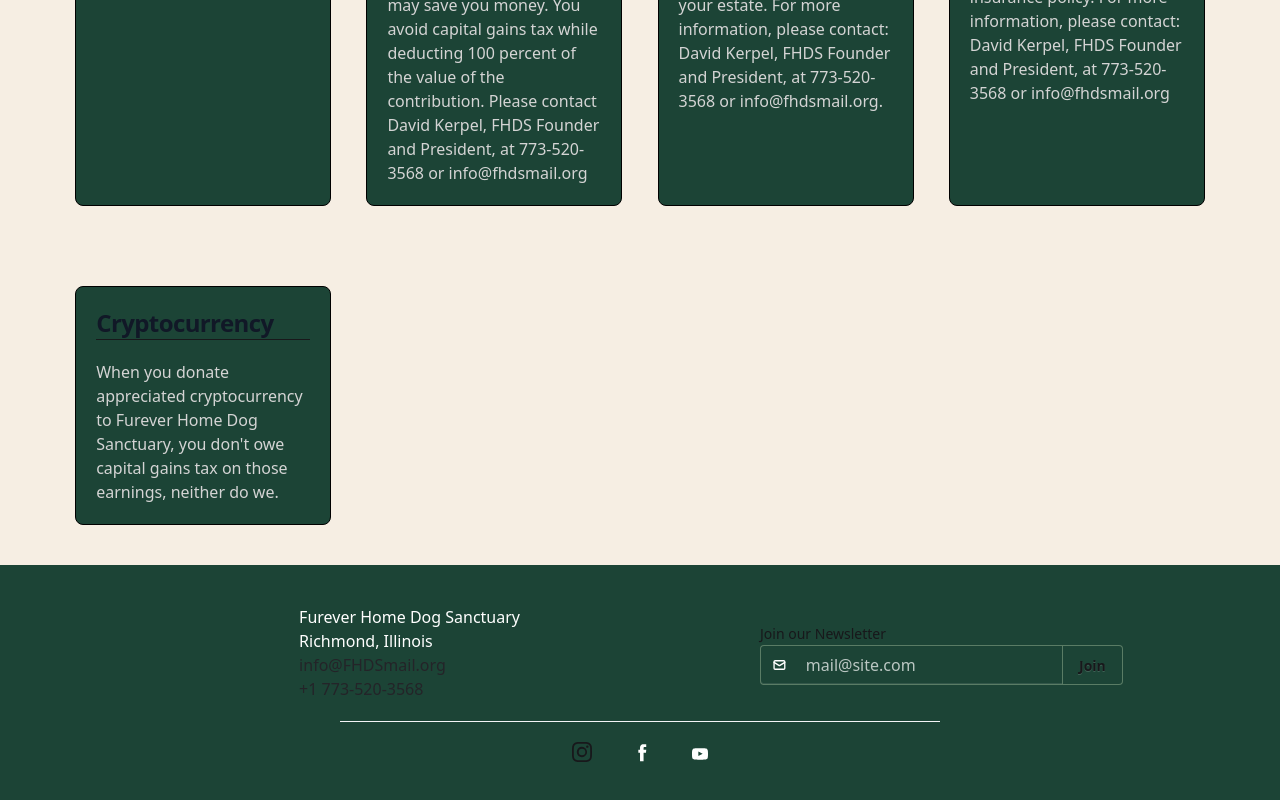
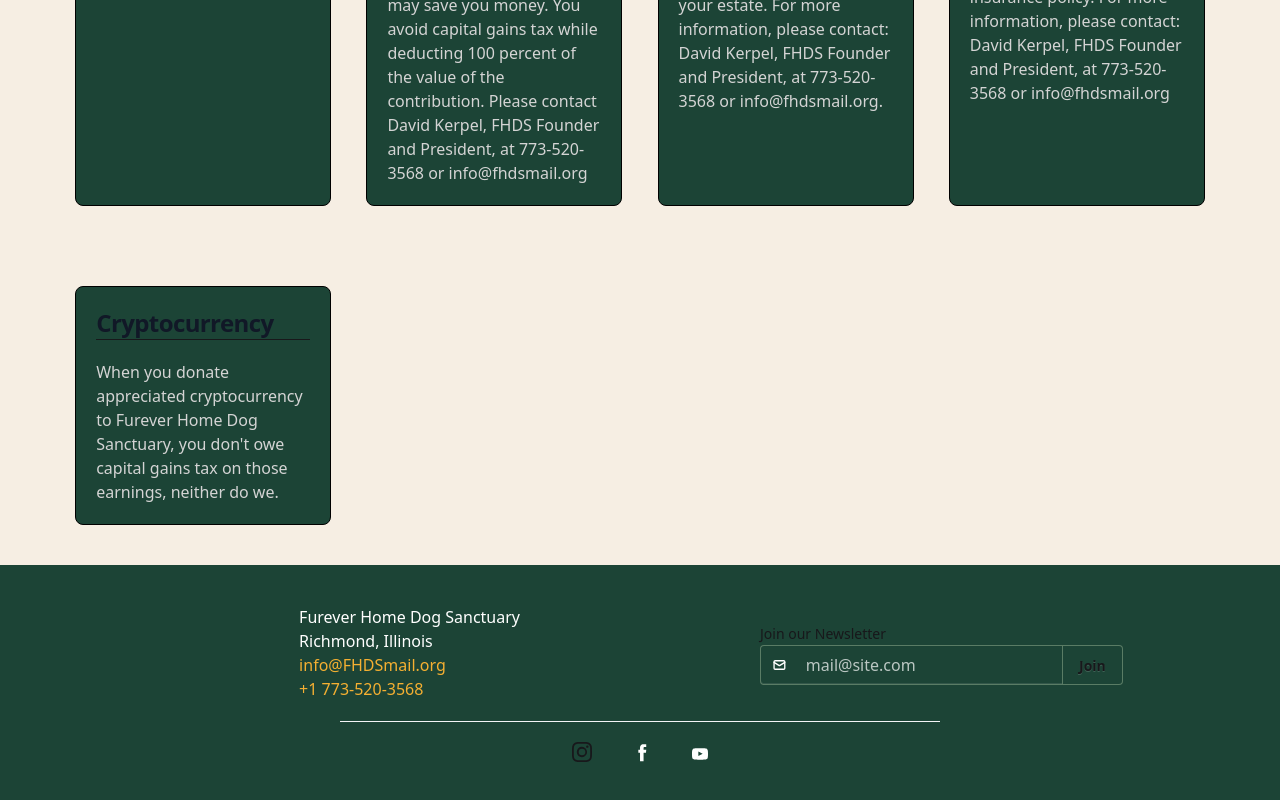
Before and after one commit to brandonk8325/FHDS, a React (Vite) app: page /ways-to-donate in a window 1280 px wide. Shown: the part 680-1480 px from the top of the page. Built offline with nearby package versions, Linux system fonts and the light colour scheme.

Commit message:
Fixed superfluous imports

```diff
--- a/src/Components/Footer.tsx
+++ b/src/Components/Footer.tsx
@@ -4,8 +4,6 @@
 Make email and phone number links
 */
 
-import { darkThemeToggleTheme } from "flowbite-react"
-import { DarkGreen, GoldText } from "../variables"
 
 function Footer(){
 
@@ -18,8 +16,8 @@
                             <div className="flex-row">
                                 <p className="text-white">Furever Home Dog Sanctuary</p>
                                 <p className="text-white">Richmond, Illinois</p>
-                                <p className={`${GoldText} brightness-150`}>info@FHDSmail.org</p>
-                                <p className={`${GoldText} brightness-150`}>+1 773-520-3568</p>
+                                <p className={`text-gold brightness-150`}>info@FHDSmail.org</p>
+                                <p className={`text-gold brightness-150`}>+1 773-520-3568</p>
                             </div>
                         </div>
                         <div className="w-150 flex justify-start">
@@ -28,13 +26,13 @@
                                 <div className="flex flex-row bg-* ">
                                     <div className="join border-0 shadow-0 h-10">
                                         <div>
-                                            <label className={`input validator join-item border-[#76947A]/70  shadow-0 ${DarkGreen}`}>
+                                            <label className={`input validator join-item border-[#76947A]/70  shadow-0 bg-darkgreen`}>
                                             <svg className="h-[1em] opacity-100 border-0 " xmlns="http://www.w3.org/2000/svg" viewBox="0 0 24 24"> <g strokeLinejoin="round" strokeLinecap="round" strokeWidth="2.5" fill="none" stroke="white"><rect width="20" height="16" x="2" y="4" rx="2"></rect><path d="m22 7-8.97 5.7a1.94 1.94 0 0 1-2.06 0L2 7"></path></g> </svg>
                                             <input type="email" className="placeholder-white/70 focus:outline-none focus:ring-0 focus:border-transparent" placeholder="mail@site.com" required />
                                             </label>
                                             <div className="validator-hint hidden ">Enter valid email address</div>
                                         </div>
-                                        <button className={`btn border-1 border-[#76947A]/70 focus:h-full  h-full join-item ${DarkGreen} border-0 shadow-none`}>Join</button>
+                                        <button className={`btn border-1 border-[#76947A]/70 focus:h-full  h-full join-item bg-darkgreen border-0 shadow-none`}>Join</button>
                                         </div>
                                 </div>
                             </form>
--- a/src/Components/about_card.tsx
+++ b/src/Components/about_card.tsx
@@ -1,10 +1,7 @@
-
-import { Card } from "flowbite-react";
-import { DarkGreen } from "../variables";
 
 export function AboutCard({name = "Name", descriptor = "descriptor", image = "../static/dog.jpg", company = ""}) {
   return (
-    <div className= {`max-w-3xs border-1 border-black rounded-lg ${DarkGreen}`}>
+    <div className= {`max-w-3xs border-1 border-black rounded-lg bg-darkgreen`}>
         <img className="rounded-t-lg w-3xs" src={image} alt="" />
       <div className="p-5">
           <h5 className="mb-2 text-2xl font-bold tracking-tight text-white">{name}</h5>
--- a/src/Components/committee_table.tsx
+++ b/src/Components/committee_table.tsx
@@ -1,4 +1,4 @@
-import { Table, TableBody, TableCell, TableHead, TableHeadCell, TableRow } from "flowbite-react";
+import { Table, TableBody, TableCell, TableRow } from "flowbite-react";
 export function ComTable(){
     return(
     <>
--- a/src/Components/events_card.tsx
+++ b/src/Components/events_card.tsx
@@ -1,7 +1,5 @@
 
-import { Card } from "flowbite-react";
-
-export function EventCard({title = "title", description = "description", image = "../static/dog.jpg", link = ""}) {
+export function EventCard({title = "title", description = "description", }) {
   return (
     <div className= {`max-w-3xs border-1 border-black rounded-lg bg-darkgreen`}>
         <div className="p-5">
--- a/src/Components/scroll_to_top.tsx
+++ b/src/Components/scroll_to_top.tsx
@@ -1,12 +1,6 @@
 import { useEffect } from "react";
 import { useLocation } from "react-router-dom";
-import { navHeight, navSpacing, nHeight } from "../variables";
 
-function tailwindHeightToPx(className = "") {
-  const num = parseInt(className.replace("h-", ""), 10); // 20
-  const remSize = parseFloat(getComputedStyle(document.documentElement).fontSize); // usually 16
-  return num * remSize * 0.25; // tailwind's scale: 1 = 0.25rem
-}
 
 function ScrollToTop() {
   const { pathname } = useLocation();
--- a/src/path/about.tsx
+++ b/src/path/about.tsx
@@ -3,8 +3,7 @@
 import { ComTable } from "../Components/committee_table"
 import Navbar from "../Components/Navbar"
 import Timeline from "../Components/timeline"
-import { Beige, navSpacing } from "../variables"
-import { Table, TableBody, TableCell, TableHead, TableHeadCell, TableRow } from "flowbite-react";
+import { Table, TableBody, TableCell, TableRow } from "flowbite-react";
 
 
 function About(){
--- a/src/path/contact.tsx
+++ b/src/path/contact.tsx
@@ -1,9 +1,6 @@
-import { Button, Textarea } from "flowbite-react";
 import { EmailForm } from "../Components/email_form";
 import { PhoneForm } from "../Components/phone_form";
 import Navbar from "../Components/Navbar";
-import { ButtonClr, DarkGreen, GoldText, navSpacing, } from "../variables";
-
 function Contact(){
     return(
         <>
@@ -12,7 +9,7 @@
                 <Navbar/>
             </div>
                 <form className={`pt-nav-height flex flex-col justify-evenly text-black`}>
-                    <div className={`${DarkGreen} px-15 py-8 rounded-4xl w-fit`}>
+                    <div className={`bg-darkgreen px-15 py-8 rounded-4xl w-fit`}>
                         <h1 className="text-3xl pb-2 text-white">Contact Us</h1>
                         <div >
                             <fieldset className="fieldset">
--- a/src/path/donate.tsx
+++ b/src/path/donate.tsx
@@ -1,6 +1,5 @@
 import { Link } from "react-router-dom"
 import Navbar from "../Components/Navbar"
-import { DarkGreen, navSpacing } from "../variables"
 
 function Donate(){
     return(
--- a/src/path/events.tsx
+++ b/src/path/events.tsx
@@ -1,7 +1,4 @@
-import { BlankCard } from "../Components/blank_card"
-import { EventCard } from "../Components/events_card"
 import Navbar from "../Components/Navbar"
-import { navSpacing } from "../variables"
 
 function Events(){
     return(
--- a/src/path/home.tsx
+++ b/src/path/home.tsx
@@ -1,7 +1,5 @@
 import Navbar from "../Components/Navbar"
-import Timeline from "../Components/timeline"
 import AbtTimeline from "../Components/about_timeline"
-import { Beige, ButtonClr, DarkGreen, navHeight,  } from "../variables"
 import { Link } from "react-router-dom"
 function Home(){
 return(
```
Also changed, not shown: 5 other files (tests, documents, lock files or other folders).
